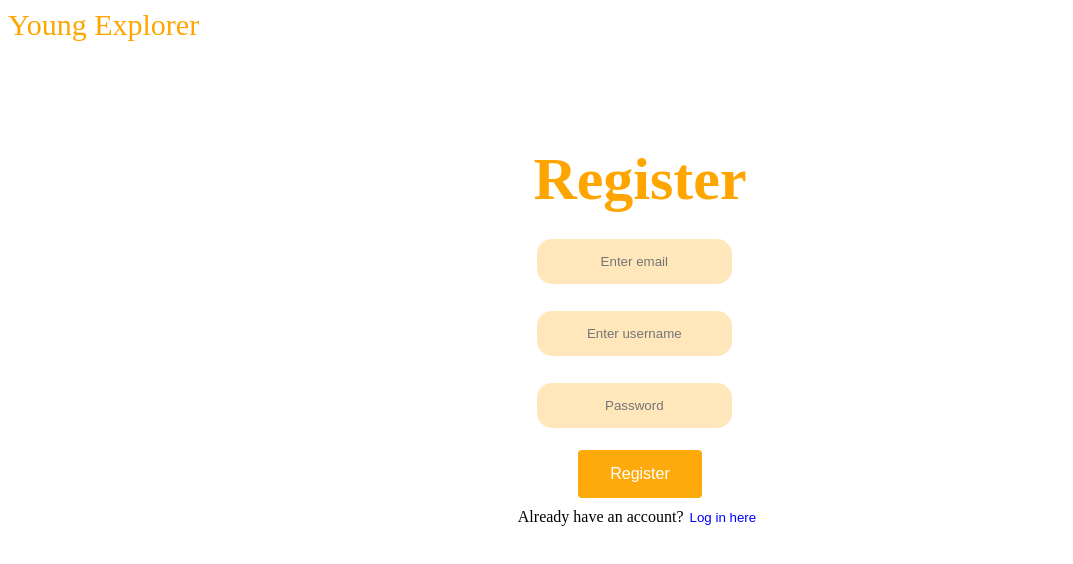
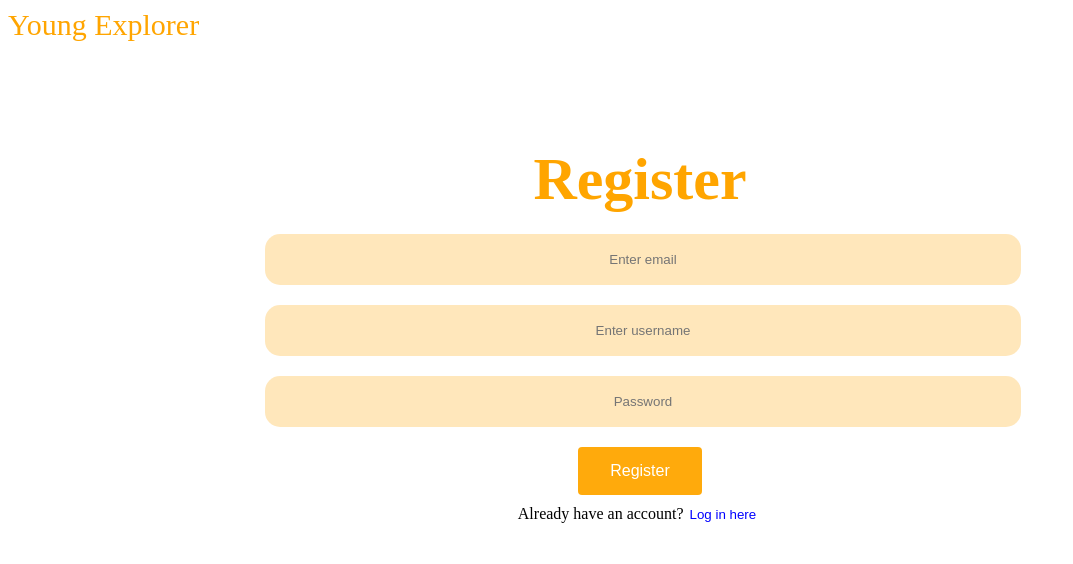
Before and after one commit to mortenlyn/InspireJourney, a React (Create React App) app in the folder young_explorer/frontend/: page / in a window 1280 px wide. Both pictures are taken after a click on the button "Register here". Shown: the top 564 px of the page, without its empty margins (0-1073 px from the left). Built offline with nearby package versions, Linux system fonts and the light colour scheme; no server answers.

Commit message:
Updated login/register form to look like design
Issue: #8

```diff
--- a/young_explorer/frontend/src/App.css
+++ b/young_explorer/frontend/src/App.css
@@ -1,33 +1,6 @@
-.App {
-    text-align: center;
-  }
-
-  .App-logo {
-    height: 40vmin;
-    pointer-events: none;
-  }
-
-  /* boostrap form style */
-
-  .form-inline {
-    width: 100%;
-  }
-
-  .form-group {
-    width: 90%;
-  }
-
-  .input-group {
-    width: 90% !important;
-  }
-
-  .form-control {
-    width: 80% !important;
-  }
-
-  span.input-group-addon {
-    width: 50px !important;
-  }
+  /* * {
+    border: 1px solid red;
+  } */
 
   .center {
       display: flex;
@@ -75,6 +48,7 @@
     border-radius: 4px;
     transition: background-color 0.3s;
     margin-bottom: 10px;
+
   }
 
   #submit-btn:hover {
@@ -98,14 +72,18 @@
     margin-bottom: 10px;
   }
 
+  .login-register-form {
+    width: 750px;
+  }
+
     .logout-btn:hover {
         background-color: rgba(255, 140, 0, 0.815);
     }
 
   .input-field {
-    width: 100%;
-    padding: 15px;
-    margin: 5px 0 22px 0;
+    width: 96%;
+    padding: 18px;
+    margin-bottom: 20px;
     display: inline-block;
     border: none;
     background: rgba(255, 166, 0, 0.267);
@@ -122,6 +100,8 @@
     color: orange;
     font-size: 60px;
     margin-bottom: 20px;
+    margin-left: auto;
+    margin-right: auto;
   }
 
   .nav-title {
--- a/young_explorer/frontend/src/App.js
+++ b/young_explorer/frontend/src/App.js
@@ -43,7 +43,7 @@ function App() {
     }
   }
 
-  function submitRegistration(e) {
+  function register(e) {
     e.preventDefault();
     client
       .post("/user_api/register", {
@@ -63,7 +63,7 @@ function App() {
       });
   }
 
-  function submitLogin(e) {
+  function login(e) {
     e.preventDefault();
     client
       .post("/user_api/login", {
@@ -75,7 +75,7 @@ function App() {
       });
   }
 
-  function submitLogout(e) {
+  function logout(e) {
     e.preventDefault();
     client
       .post("/user_api/logout", { withCredentials: true })
@@ -91,7 +91,7 @@ function App() {
           <Container>
             <Navbar.Brand className="nav-title">Young Explorer</Navbar.Brand>
             <Navbar.Collapse className="justify-content-end">
-              <form onSubmit={(e) => submitLogout(e)}>
+              <form onSubmit={(e) => logout(e)}>
                 <Button className="logout-btn" type="submit" variant="light">
                   Log out
                 </Button>
@@ -117,8 +117,8 @@ function App() {
         <div className="center">
           <div className="form-container">
             <h1 className="title">Register</h1>
-            <Form onSubmit={(e) => submitRegistration(e)}>
-              <Form.Group className="mb-3" controlId="formBasicEmail">
+            <Form onSubmit={(e) => register(e)}>
+              <Form.Group className="login-register-form" controlId="emailForm">
                 <Form.Control
                   type="email"
                   placeholder="Enter email"
@@ -127,7 +127,10 @@ function App() {
                   className="input-field"
                 />
               </Form.Group>
-              <Form.Group className="mb-3" controlId="formBasicUsername">
+              <Form.Group
+                className="login-register-form"
+                controlId="usernameForm"
+              >
                 <Form.Control
                   type="text"
                   placeholder="Enter username"
@@ -136,7 +139,10 @@ function App() {
                   className="input-field"
                 />
               </Form.Group>
-              <Form.Group className="mb-3" controlId="formBasicPassword">
+              <Form.Group
+                className="login-register-form"
+                controlId="passwordForm"
+              >
                 <Form.Control
                   type="password"
                   placeholder="Password"
@@ -161,8 +167,8 @@ function App() {
         <div className="center">
           <div className="form-container">
             <h1 className="title">Log in</h1>
-            <Form onSubmit={(e) => submitLogin(e)}>
-              <Form.Group className="mb-3" controlId="formBasicEmail">
+            <Form onSubmit={(e) => login(e)}>
+              <Form.Group className="login-register-form" controlId="emailForm">
                 <Form.Control
                   type="email"
                   placeholder="Enter email"
@@ -171,7 +177,10 @@ function App() {
                   className="input-field"
                 />
               </Form.Group>
-              <Form.Group className="mb-3" controlId="formBasicPassword">
+              <Form.Group
+                className="login-register-form"
+                controlId="passwordForm"
+              >
                 <Form.Control
                   type="password"
                   placeholder="Password"
```
